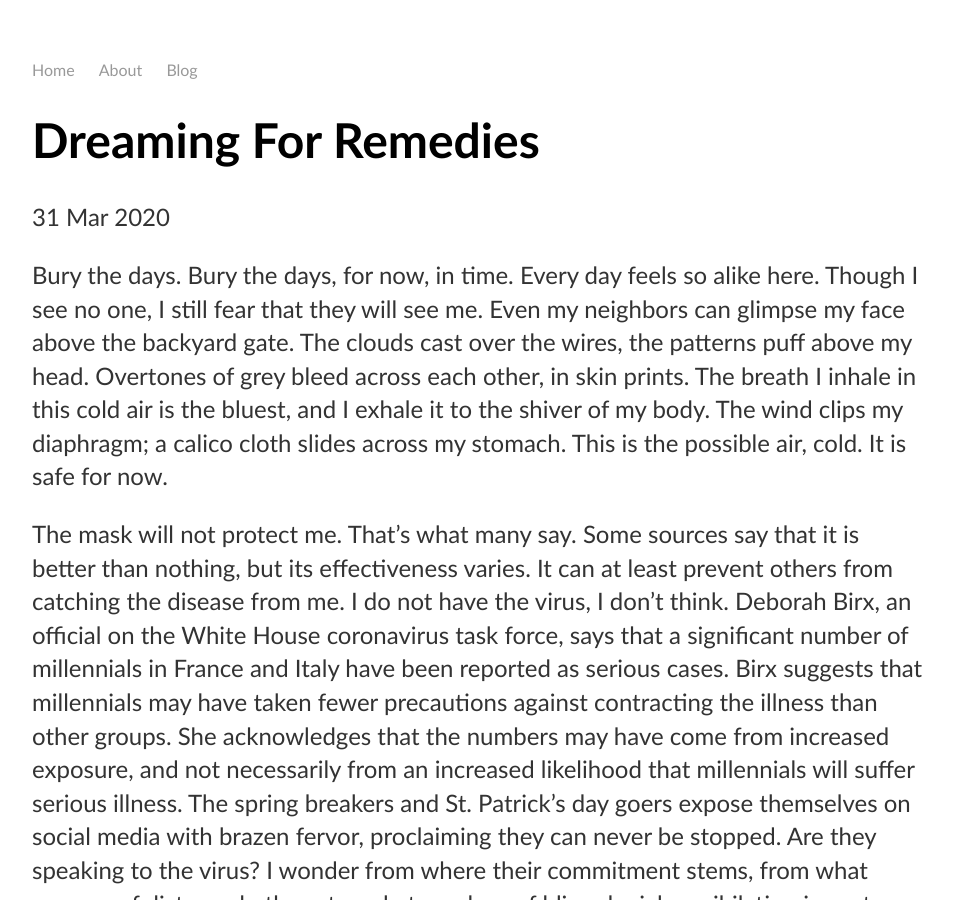
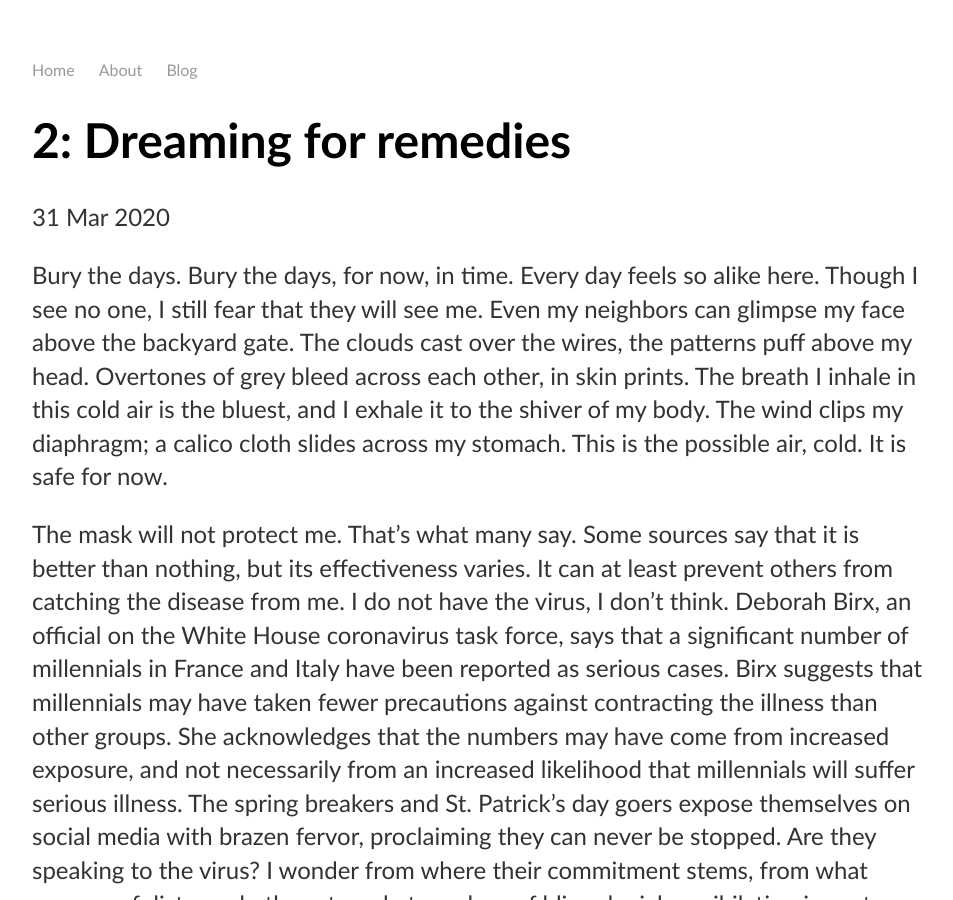
Before and after one commit to liandyn/liandyn.github.io, a Jekyll site: the page built from _posts/2020-03-31-dreaming-for-remedies.md, in a window 1280 px wide and 900 px high. Shown: the whole window, without its empty margins (160-1113 px from the left). Built offline with Jekyll 4.4.1, drawn with Linux system fonts in a browser that asks for light colours; our own code applies the rules of GitHub Pages for plain Markdown files; some of the changed lines change nothing that is shown.

Commit message:
Update 2020-03-31-dreaming-for-remedies.md

```diff
--- a/_posts/2020-03-31-dreaming-for-remedies.md
+++ b/_posts/2020-03-31-dreaming-for-remedies.md
@@ -1,4 +1,8 @@
-
+---
+layout: post
+title: "2: Dreaming for remedies"
+date: 2020-03-31
+---
 
 Bury the days. Bury the days, for now, in time. Every day feels so alike here. Though I see no one, I still fear that they will see me. Even my neighbors can glimpse my face above the backyard gate. The clouds cast over the wires, the patterns puff above my head. Overtones of grey bleed across each other, in skin prints. The breath I inhale in this cold air is the bluest, and I exhale it to the shiver of my body. The wind clips my diaphragm; a calico cloth slides across my stomach. This is the possible air, cold. It is safe for now.
 
```
